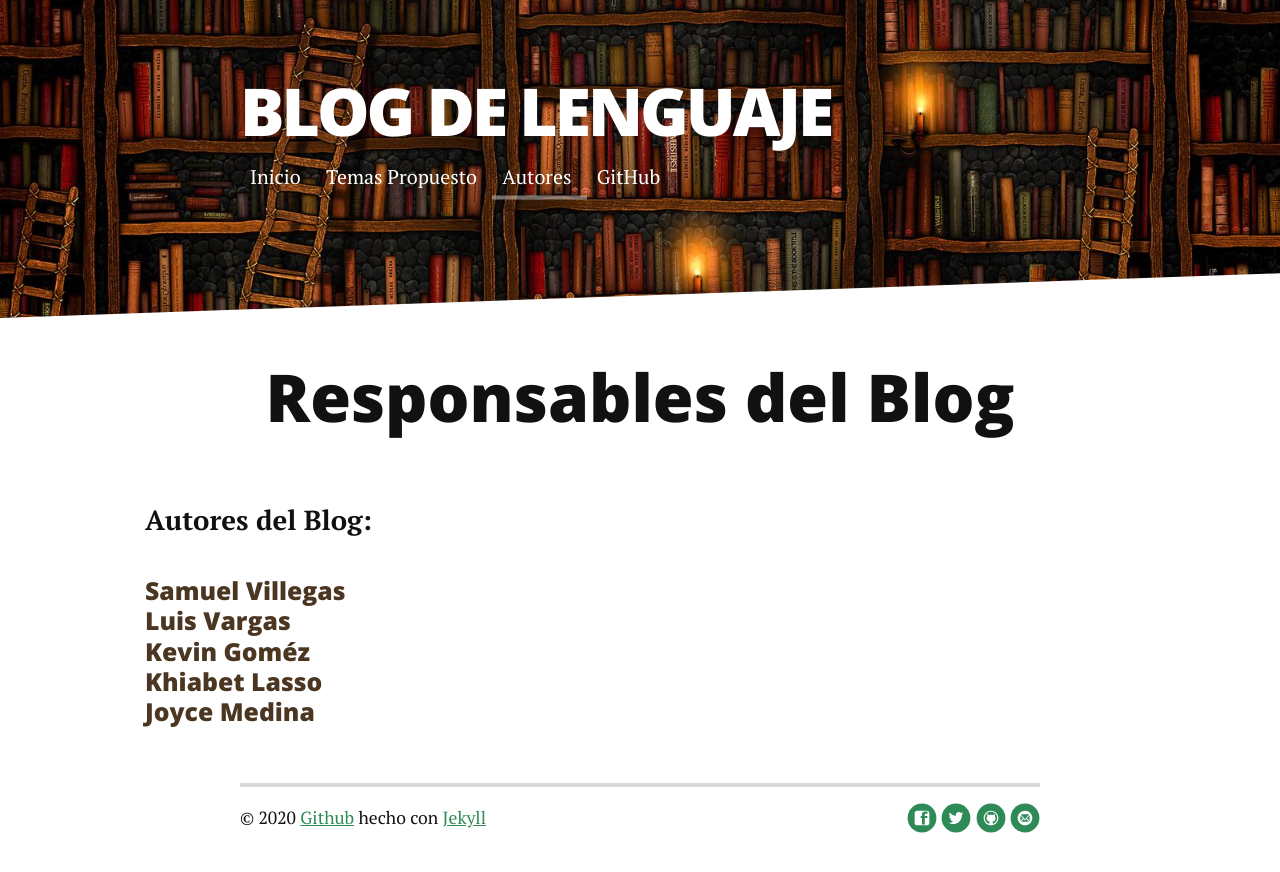
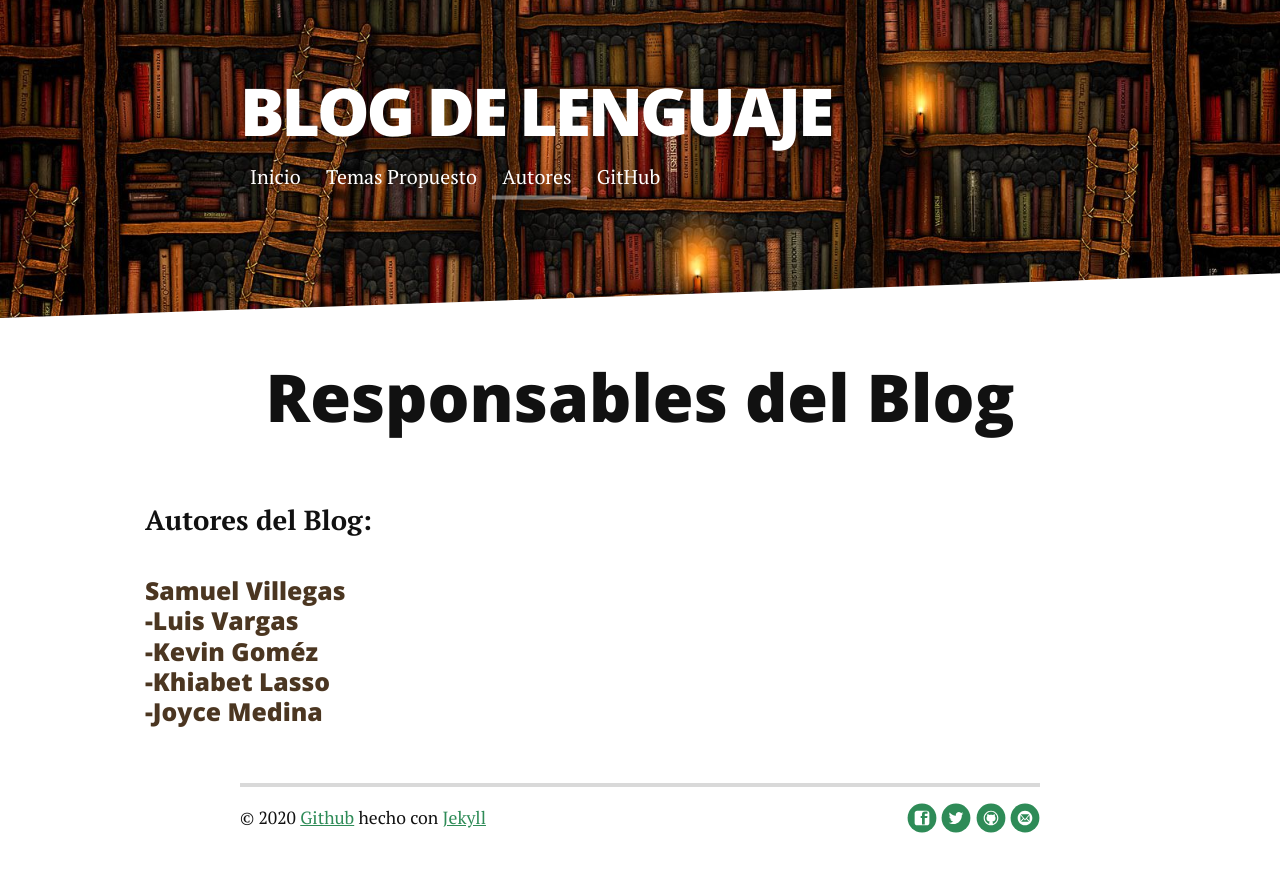
Before and after one commit to BlogdeLenguaje/BlogdeLenguaje.github.io, a Jekyll site: the page built from contact.md, in a window 1280 px wide. Shown: the top 872 px of the page. Built offline with Jekyll 4.4.1, drawn with Linux system fonts in a browser that asks for light colours; nearby versions of some CDN libraries.

Commit message:
Update contact.md

```diff
--- a/contact.md
+++ b/contact.md
@@ -8,7 +8,7 @@ title: Autores
   <div class="contactContent">
    <p class="intro"><b>Autores del Blog:</b></p>
     <h4><font color="#4b3621"><b>Samuel Villegas</b><br>
-    <b>Luis Vargas</b><br>
-    <b>Kevin Goméz</b><br>
-    <b>Khiabet Lasso</b><br>
-    <b>Joyce Medina</b></font></h4><div>
+    <b>-Luis Vargas</b><br>
+    <b>-Kevin Goméz</b><br>
+    <b>-Khiabet Lasso</b><br>
+    <b>-Joyce Medina</b></font></h4><div>
```
